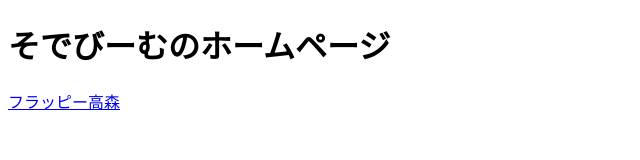
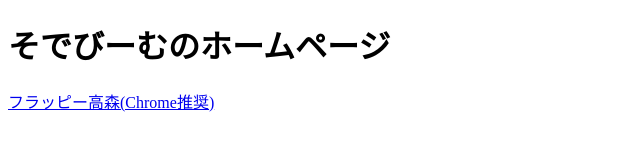
Before and after one commit to Joeyatoe/web, a plain HTML site: page index.html in a window 1280 px wide. Shown: the whole page, without its empty margins (0-640 px from the left). Drawn offline with Linux system fonts and the light colour scheme.

Commit message:
reccomendation

```diff
--- a/index.html
+++ b/index.html
@@ -7,6 +7,6 @@
   </head>
   <body>
     <h1>そでびーむのホームページ</h1>
-    <a href="flappyTakamori.html">フラッピー高森</a>
+    <a href="flappyTakamori.html">フラッピー高森(Chrome推奨)</a>
   </body>
 </html>
```
